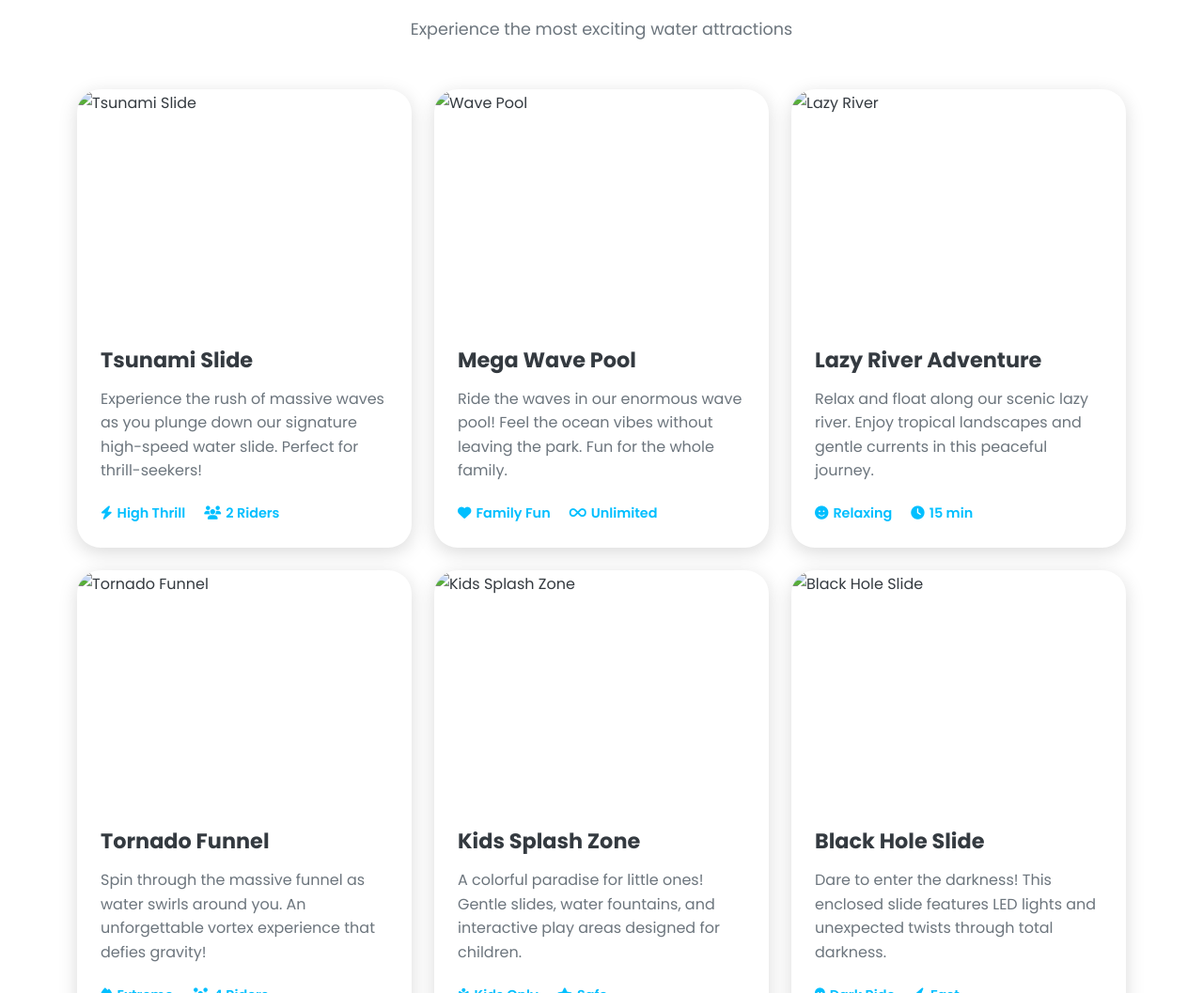
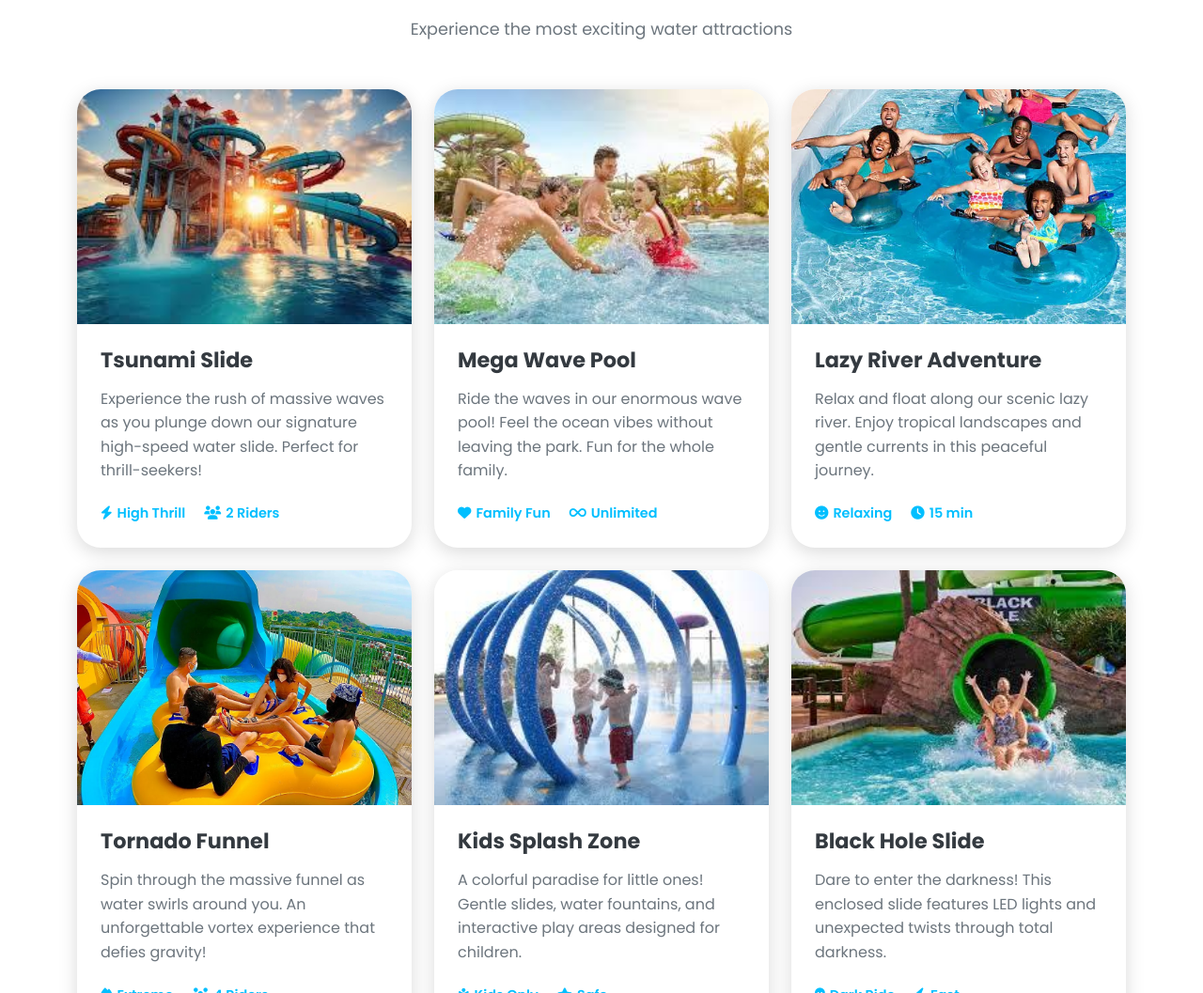
Before and after one commit to Aptech-56/Sanjalika-Water-Park, a plain HTML site: page rides.html in a window 1280 px wide. Shown: the part 988-2045 px from the top of the page at 94% size. Drawn offline with nearby package versions, Linux system fonts and the light colour scheme; the site is published under a folder, as on GitHub Pages, so addresses that start at the root find nothing.

Commit message:
Park Done

```diff
--- a/rides.html
+++ b/rides.html
@@ -142,7 +142,7 @@
                 <div class="col-lg-4 col-md-6" data-aos="fade-up" data-aos-delay="100">
                     <div class="ride-card">
                         <div class="ride-image">
-                            <img src="/image/TsunamiSlide.jpeg" alt="Tsunami Slide" class="img-fluid">
+                            <img src="image/TsunamiSlide.jpeg" alt="Tsunami Slide" class="img-fluid">
                             <div class="ride-overlay">
                                 <div class="ride-icon">
                                     <i class="fas fa-water"></i>
@@ -164,7 +164,7 @@
                 <div class="col-lg-4 col-md-6" data-aos="fade-up" data-aos-delay="200">
                     <div class="ride-card">
                         <div class="ride-image">
-                            <img src="/image/MegaWavePool.jpeg.jpg" alt="Wave Pool" class="img-fluid">
+                            <img src="image/MegaWavePool.jpeg.jpg" alt="Wave Pool" class="img-fluid">
                             <div class="ride-overlay">
                                 <div class="ride-icon">
                                     <i class="fas fa-wave-square"></i>
@@ -186,7 +186,7 @@
                 <div class="col-lg-4 col-md-6" data-aos="fade-up" data-aos-delay="300">
                     <div class="ride-card">
                         <div class="ride-image">
-                            <img src="/image/LazyRiverAdventure.jpeg" alt="Lazy River" class="img-fluid">
+                            <img src="image/LazyRiverAdventure.jpeg" alt="Lazy River" class="img-fluid">
                             <div class="ride-overlay">
                                 <div class="ride-icon">
                                     <i class="fas fa-ship"></i>
@@ -208,7 +208,7 @@
                 <div class="col-lg-4 col-md-6" data-aos="fade-up" data-aos-delay="100">
                     <div class="ride-card">
                         <div class="ride-image">
-                            <img src="/image/TornadoFunnel.jpeg (1).jpg" alt="Tornado Funnel" class="img-fluid">
+                            <img src="image/TornadoFunnel.jpeg (1).jpg" alt="Tornado Funnel" class="img-fluid">
                             <div class="ride-overlay">
                                 <div class="ride-icon">
                                     <i class="fas fa-tornado"></i>
@@ -230,7 +230,7 @@
                 <div class="col-lg-4 col-md-6" data-aos="fade-up" data-aos-delay="200">
                     <div class="ride-card">
                         <div class="ride-image">
-                            <img src="/image/KidsSplashZone.jpeg.jpg" alt="Kids Splash Zone" class="img-fluid">
+                            <img src="image/KidsSplashZone.jpeg.jpg" alt="Kids Splash Zone" class="img-fluid">
                             <div class="ride-overlay">
                                 <div class="ride-icon">
                                     <i class="fas fa-child"></i>
@@ -252,7 +252,7 @@
                 <div class="col-lg-4 col-md-6" data-aos="fade-up" data-aos-delay="300">
                     <div class="ride-card">
                         <div class="ride-image">
-                            <img src="/image/BlackHoleSlide.jpg.jpg" alt="Black Hole Slide" class="img-fluid">
+                            <img src="image/BlackHoleSlide.jpg.jpg" alt="Black Hole Slide" class="img-fluid">
                             <div class="ride-overlay">
                                 <div class="ride-icon">
                                     <i class="fas fa-moon"></i>
```
